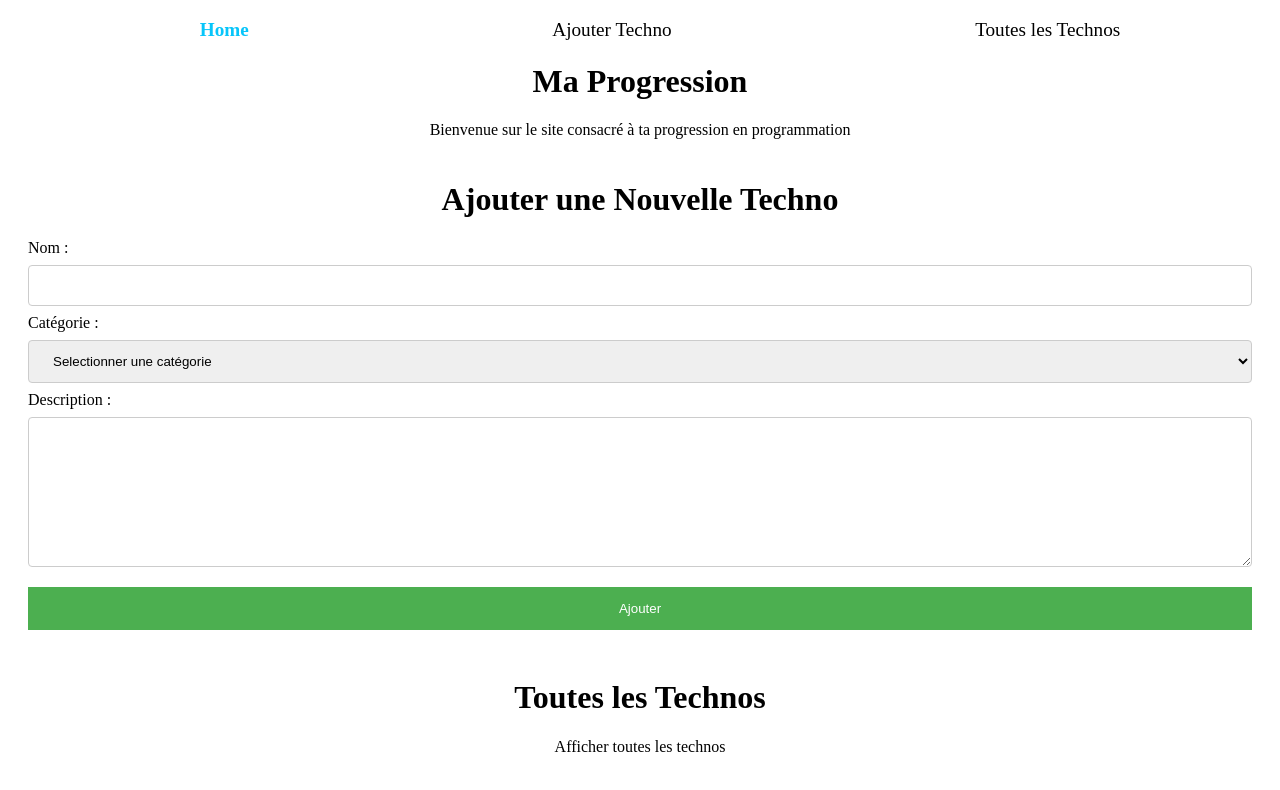
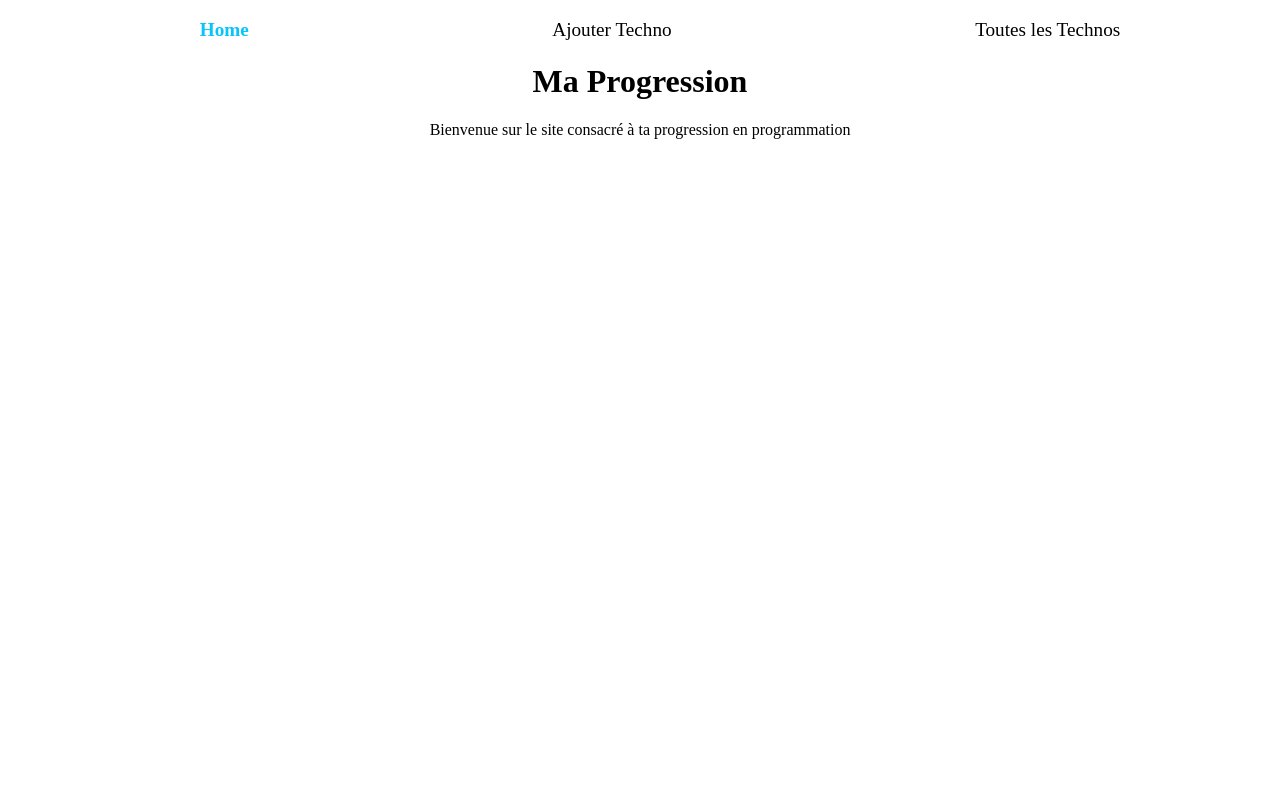
Before and after one commit to acsolabs/forms-react, a React (Vite) app: page / in a window 1280 px wide. Shown: the top 790 px of the page. Built offline with nearby package versions, Linux system fonts and the light colour scheme.

Commit message:
✨ App : add Routes, Route  & handleNewTechno

```diff
--- a/src/App.jsx
+++ b/src/App.jsx
@@ -1,15 +1,28 @@
+import { Route, Routes } from "react-router-dom";
 import Nav from "./components/Nav";
 import Home from "./pages/Home";
 import NewTechno from "./pages/NewTechno";
 import TechnoList from "./pages/TechnoList";
 import "./styles/app.css";
+import { useState } from "react";
 const App = () => {
+  const [technos, setTechnos] = useState([]);
+
+  const handleNewTechno = (techno) => {
+    console.log("handleNewTechno", techno);
+  };
+
   return (
     <>
       <Nav />
-      <Home />
-      <NewTechno />
-      <TechnoList />
+      <Routes>
+        <Route path="/" element={<Home />}></Route>
+        <Route
+          path="/add"
+          element={<NewTechno handleNewTechno={handleNewTechno} />}
+        ></Route>
+        <Route path="/list" element={<TechnoList />}></Route>
+      </Routes>
     </>
   );
 };
```
